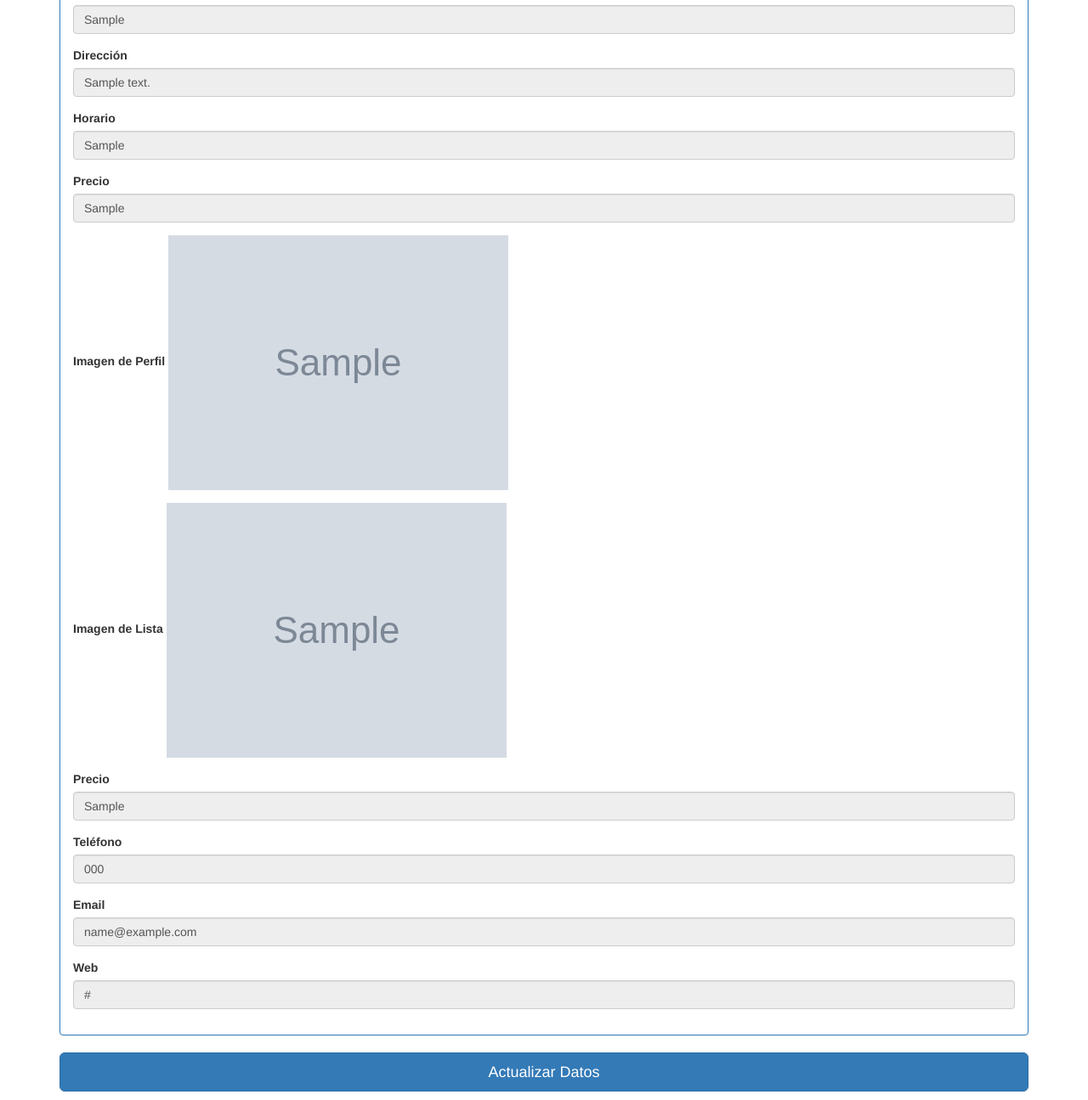
After one commit to dgnest/museando, a Django app: template museando/templates/museum/detail.html in a window 1280 px wide. The commit adds this page. Shown: the part 319-1614 px from the top of the page at 85% size. Run offline with Django 3.2, Linux system fonts and the light colour scheme; the template is opened without the code that fills it: values that come from a table or form of the project are taken from there, others are empty; tables that the repository leaves empty hold one stand-in row (values such as "Sample post"); grey boxes marked "Sample" are stand-in pictures; parts of the project's set-up code (start-up, migrations or seed data) failed here and were passed over; some libraries are stand-ins or nearby versions.

Commit message:
add uid field to museum model. Create detail and update views to museum app

```diff
--- a/museando/museando/settings.py
+++ b/museando/museando/settings.py
@@ -168,3 +168,6 @@ MEDIA_ROOT = os.environ.get('MEDIA_ROOT', os.path.join(BASE_DIR, 'media'))
 # Default Images
 DEFAULT_MUSEUM_PROFILE_IMAGE = MEDIA_URL + "default_profile_museum.png"
 DEFAULT_MUSEUM_LIST_IMAGE = MEDIA_URL + "default_lists_museum.png"
+
+# Redirect URLs
+LOGIN_URL = 'home_app:login'
--- a/museando/museando/urls.py
+++ b/museando/museando/urls.py
@@ -34,6 +34,8 @@ urlpatterns = patterns(
     ),
     # Home app.
     url(r'^', include('home.urls', namespace='home_app')),
+    # Museum app.
+    url(r'^museum/', include('museum.urls', namespace='museum_app')),
 )
 
 
--- a/museando/museum/models.py
+++ b/museando/museum/models.py
@@ -22,6 +22,9 @@ class Museum(models.Model):
     user = models.OneToOneField(
         User,
         verbose_name=_('user'),
+    )
+    uid = models.CharField(
+        max_length=32,
     )
     name = models.CharField(
         max_length=450,
--- a/museando/museum/serializers.py
+++ b/museando/museum/serializers.py
@@ -19,6 +19,7 @@ class MuseumSerializer(serializers.ModelSerializer):
         fields = (
             'id',
             'user',
+            'uid',
             'name',
             'description',
             'district',
--- a/museando/templates/base.html
+++ b/museando/templates/base.html
@@ -44,7 +44,7 @@
 
           <ul class="nav navbar-nav navbar-right">
             <li>
-              <a href="">Mi Museo</a>
+              <a href="{% url 'museum_app:museum-detail' %}">Mi Museo</a>
             </li>
               <li>
                 <a href="">Obras de Arte</a>
--- /dev/null
+++ b/museando/templates/museum/detail.html
@@ -0,0 +1,75 @@
+{% extends "base.html" %}
+{% load staticfiles %}
+
+{% block content %}
+
+{% if museum.is_active %}
+<div class="panel panel-primary">
+
+  <div class="panel-heading">
+    <h1 class="panel-title">
+      Detalle del Museo {{ museum.name|title }} <i class="fa fa-university"></i>
+    </h1>
+  </div>
+
+  <article class="panel-body">
+
+    <div class="form-group">
+      <label for="name">Nombre</label>
+      <input name="name" id="name" type="text" value="{{ museum.name }}" class="form-control" readonly>
+    </div>
+    <label for="description">Descripción</label>
+    <textarea rows="3" name="description" id="description" type="text" class="form-control" readonly>{{ museum.description }}</textarea>
+    <div class="form-group">
+      <label for="district">Distrito</label>
+      <input name="district" id="district" type="text" value="{{ museum.district }}" class="form-control" readonly>
+    </div>
+    <div class="form-group">
+      <label for="address">Dirección</label>
+      <input name="address" id="address" type="text" value="{{ museum.address }}" class="form-control" readonly>
+    </div>
+    <div class="form-group">
+      <label for="schedule">Horario</label>
+      <input name="schedule" id="schedule" type="text" value="{{ museum.schedule }}" class="form-control" readonly>
+    </div>
+    <div class="form-group">
+      <label for="price">Precio</label>
+      <input name="price" id="price" type="text" value="{{ museum.price }}" class="form-control" readonly>
+    </div>
+    <div class="form-group">
+      <label for="image_profile">Imagen de Perfil</label>
+      <img src="{{ museum.image_profile_url }}">
+    </div>
+    <div class="form-group">
+      <label for="image_list">Imagen de Lista</label>
+      <img src="{{ museum.image_list_url }}">
+    </div>
+    <div class="form-group">
+      <label for="price">Precio</label>
+      <input name="price" id="price" type="text" value="{{ museum.price }}" class="form-control" readonly>
+    </div>
+    <div class="form-group">
+      <label for="telephone">Teléfono</label>
+      <input name="telephone" id="telephone" type="text" value="{{ museum.telephone }}" class="form-control" readonly>
+    </div>
+    <div class="form-group">
+      <label for="email">Email</label>
+      <input name="email" id="email" type="email" value="{{ museum.email }}" class="form-control" readonly>
+    </div>
+    <div class="form-group">
+      <label for="website">Web</label>
+      <input name="website" id="website" type="url" value="{{ museum.website }}" class="form-control" readonly>
+    </div>
+
+  </article>
+
+</div>
+
+<p>
+  <a href="{% url 'museum_app:museum-update' %}" class="btn btn-primary btn-block btn-lg"> Actualizar Datos </a>
+</p>
+{% else %}
+<h1>No presenta museos activos</h1>
+{% endif %}
+
+{% endblock content %}
```
Also changed, not shown: museando/museum/urls.py (added, +9 -0 lines), museando/museum/views.py (+74 -0 lines), museando/templates/museum/update.html (added, +82 -0 lines).
